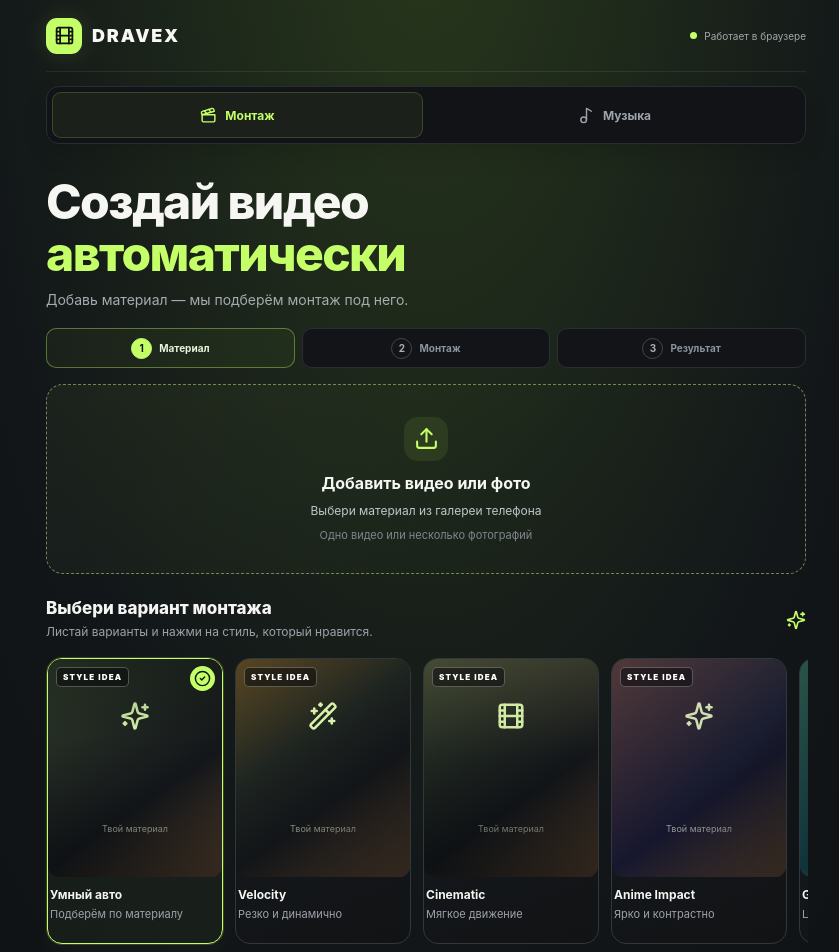
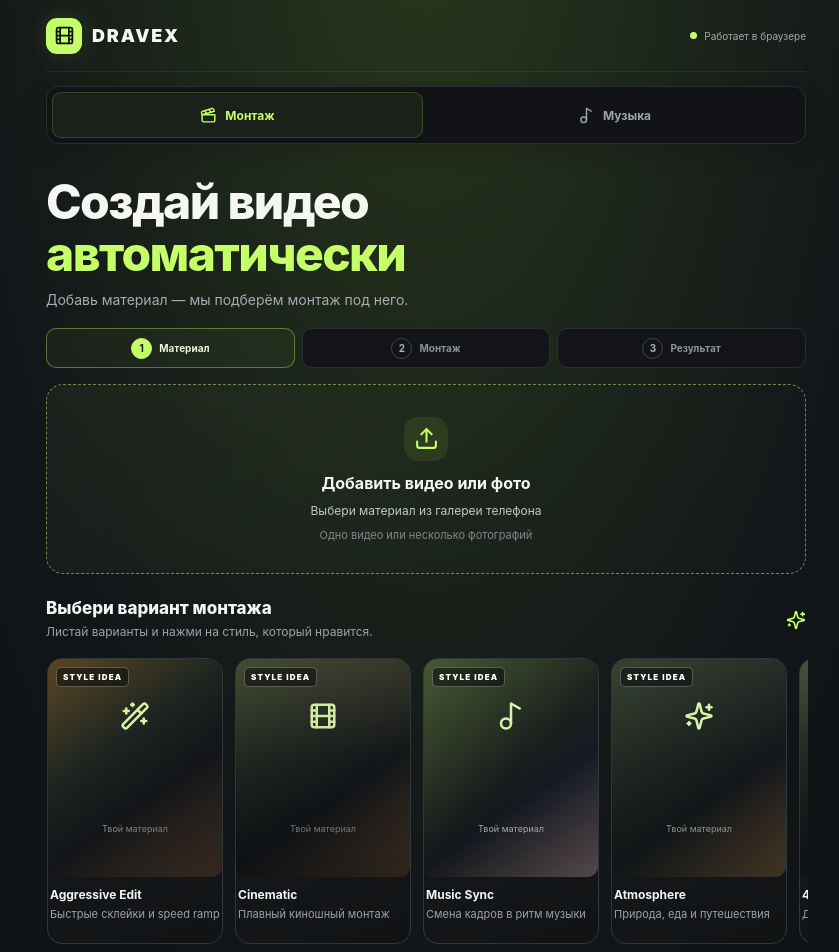
Before and after one commit to mlbbgame/dravex-ai-video-editor, a React (Vite) app: page / in a window 1280 px wide. Shown: the top 952 px of the page, without its empty margins (214-1053 px from the left). Built offline with nearby package versions, Linux system fonts and the light colour scheme.

Commit message:
Implement five distinct DRAVEX montage variants including 4K Quality

```diff
--- a/src/App.tsx
+++ b/src/App.tsx
@@ -23,6 +23,8 @@ type MontageVariant = {
   transition: TransitionPreset;
   strength: EffectPreset;
   previewClass: string;
+  quality?: "720p" | "1080p" | "4K";
+  beatSync?: boolean;
   icon: typeof Sparkles;
 };
 
@@ -33,15 +35,11 @@ type RenderedVariant = {
 };
 
 const montageVariants: MontageVariant[] = [
-  { id: "auto", title: "Умный авто", note: "Подберём по материалу", style: "auto", transition: "auto", strength: "balanced", previewClass: "auto", icon: Sparkles },
-  { id: "velocity", title: "Velocity", note: "Резко и динамично", style: "velocity", transition: "action", strength: "strong", previewClass: "velocity", icon: WandSparkles },
-  { id: "cinema", title: "Cinematic", note: "Мягкое движение", style: "cinematic", transition: "cinematic", strength: "soft", previewClass: "cinema", icon: Film },
-  { id: "anime", title: "Anime Impact", note: "Ярко и контрастно", style: "anime", transition: "action", strength: "strong", previewClass: "anime", icon: Sparkles },
-  { id: "glitch", title: "Glitch Rush", note: "Цифровые вспышки", style: "glitch", transition: "action", strength: "strong", previewClass: "glitch", icon: ScanLine },
-  { id: "story", title: "Soft Story", note: "Спокойная история", style: "story", transition: "cinematic", strength: "soft", previewClass: "story", icon: Play },
-  { id: "travel", title: "Travel Flow", note: "Плавно · природа · дороги", style: "travel", transition: "cinematic", strength: "soft", previewClass: "travel", icon: Film },
-  { id: "pulse", title: "Beat Pulse", note: "Ритмичные склейки", style: "velocity", transition: "auto", strength: "balanced", previewClass: "pulse", icon: Music2 },
-  { id: "neon", title: "Neon Action", note: "Неон и резкий темп", style: "glitch", transition: "auto", strength: "balanced", previewClass: "neon", icon: ScanLine },
+  { id: "aggressive", title: "Aggressive Edit", note: "Быстрые склейки и speed ramp", style: "velocity", transition: "action", strength: "strong", beatSync: false, previewClass: "velocity", icon: WandSparkles },
+  { id: "cinematic", title: "Cinematic", note: "Плавный киношный монтаж", style: "cinematic", transition: "cinematic", strength: "soft", beatSync: false, previewClass: "cinema", icon: Film },
+  { id: "music-sync", title: "Music Sync", note: "Смена кадров в ритм музыки", style: "velocity", transition: "auto", strength: "balanced", beatSync: true, previewClass: "pulse", icon: Music2 },
+  { id: "atmosphere", title: "Atmosphere", note: "Природа, еда и путешествия", style: "travel", transition: "cinematic", strength: "soft", beatSync: false, previewClass: "travel", icon: Sparkles },
+  { id: "4k-quality", title: "4K Quality", note: "Детализация и экспорт 2160p", style: "story", transition: "cinematic", strength: "soft", quality: "4K", beatSync: false, previewClass: "story", icon: Clapperboard },
 ];
 
 function makeSegments(candidates: HighlightMoment[], sourceDuration: number, targetDuration: number, style: Exclude<EditStyle, "auto">, file: File, url: string): VideoSegment[] {
@@ -103,7 +101,7 @@ export default function App() {
   const [duration, setDuration] = useState(30);
   const [aspectRatio, setAspectRatio] = useState<"9:16" | "16:9" | "1:1" | "4:5">("9:16");
   const [style, setStyle] = useState<EditStyle>("auto");
-  const [quality, setQuality] = useState<"720p" | "1080p">("720p");
+  const [quality, setQuality] = useState<"720p" | "1080p" | "4K">("720p");
   const [beatSync, setBeatSync] = useState(true);
   const [effectStrength, setEffectStrength] = useState<EffectPreset>("balanced");
   const [musicVolume, setMusicVolume] = useState(0.72);
@@ -337,6 +335,8 @@ export default function App() {
     setStyle(variant.style);
     setTransitionMode(variant.transition);
     setEffectStrength(variant.strength);
+    if (variant.quality) setQuality(variant.quality);
+    if (variant.beatSync !== undefined) setBeatSync(variant.beatSync);
     setOutputUrl("");
     setError("");
     setMessage("");
@@ -621,6 +621,8 @@ export default function App() {
 
   const activeVariant = montageVariants.find((variant) =>
     style === variant.style && transitionMode === variant.transition && effectStrength === variant.strength
+      && (variant.quality === undefined || quality === variant.quality)
+      && (variant.beatSync === undefined || beatSync === variant.beatSync)
   );
   const styleBase = montageVariants.find((variant) => variant.style === style) ?? montageVariants[0];
   const selectedVariant: MontageVariant = activeVariant ?? {
@@ -787,7 +789,9 @@ export default function App() {
         <div className="dravex-variant-rail" aria-label="Варианты автоматического монтажа">
           {montageVariants.map((variant) => {
             const Icon = variant.icon;
-            const selected = style === variant.style && transitionMode === variant.transition && effectStrength === variant.strength;
+            const selected = style === variant.style && transitionMode === variant.transition && effectStrength === variant.strength
+              && (variant.quality === undefined || quality === variant.quality)
+              && (variant.beatSync === undefined || beatSync === variant.beatSync);
             const rendered = renderedVariants.find((item) => item.id === variant.id);
             return <button key={variant.id} type="button" className={`dravex-variant ${selected ? "is-selected" : ""}`} onClick={() => chooseMontageVariant(variant)} aria-pressed={selected}>
               <span className={`dravex-variant-preview preview-${variant.previewClass} ${rendered ? "has-rendered" : ""}`}>
@@ -823,7 +827,7 @@ export default function App() {
           <div className="dravex-more-content">
             <label className="dravex-duration dravex-duration-slider"><span>Длительность ролика <strong>{duration} сек.</strong></span><input aria-label="Длительность ролика в секундах" type="range" min={5} max={60} step={1} value={duration} onChange={(event) => { setDuration(Number(event.target.value)); invalidateOutput(); }} /><span className="dravex-range-limits"><span>5 сек.</span><span>60 сек.</span></span></label>
             <label className="dravex-duration"><span>Формат кадра</span><select value={aspectRatio} onChange={(event) => { setAspectRatio(event.target.value as "9:16" | "16:9" | "1:1" | "4:5"); invalidateOutput(); }}><option value="9:16">9:16 · TikTok / Shorts</option><option value="16:9">16:9 · YouTube</option><option value="1:1">1:1 · квадрат</option><option value="4:5">4:5 · лента</option></select></label>
-            <label className="dravex-duration"><span>Качество экспорта</span><select value={quality} onChange={(event) => { setQuality(event.target.value as "720p" | "1080p"); invalidateOutput(); }}><option value="720p">720p · быстрее</option><option value="1080p">1080p · чётче</option></select></label>
+            <label className="dravex-duration"><span>Качество экспорта</span><select value={quality} onChange={(event) => { setQuality(event.target.value as "720p" | "1080p" | "4K"); invalidateOutput(); }}><option value="720p">720p · быстрее</option><option value="1080p">1080p · чётче</option><option value="4K">4K · 2160p · максимальное качество</option></select></label>
             <div className="dravex-music"><span>Музыка (необязательно)</span><div className="dravex-music-actions"><button type="button" onClick={() => setActiveTab("music")}><Music2 size={16} />{musicFile ? musicFile.name : "Открыть музыкальную библиотеку"}</button>{musicFile && <button className="dravex-clear-music" type="button" aria-label="Убрать музыку" title="Убрать музыку" onClick={clearMusic}><X size={16} /></button>}</div></div>
             {musicFile && <label className="dravex-volume"><span>Громкость музыки <strong>{Math.round(musicVolume * 100)}%</strong></span><input type="range" min="0" max="100" step="5" value={Math.round(musicVolume * 100)} onChange={(event) => { setMusicVolume(Number(event.target.value) / 100); invalidateOutput(); }} /></label>}
             <label className="dravex-duration"><span>Переходы</span><select value={transitionMode} onChange={(event) => { setTransitionMode(event.target.value as "auto" | "cinematic" | "action"); invalidateOutput(); }}><option value="auto">Автоматические · разные</option><option value="cinematic">Кинематографичные · растворение</option><option value="action">Экшен · резкие движения</option></select></label>
```
